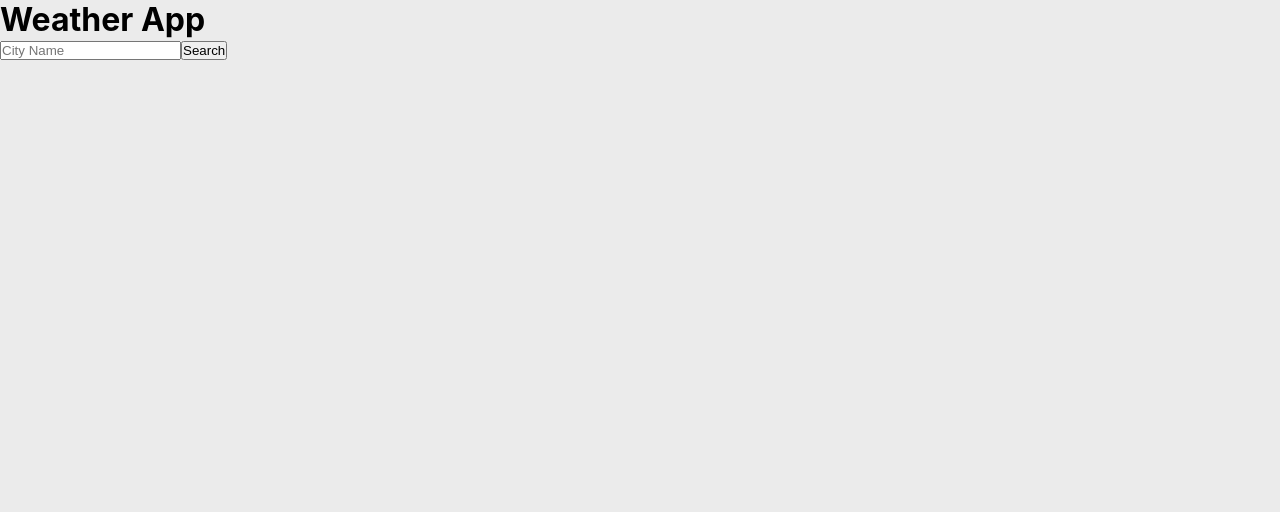
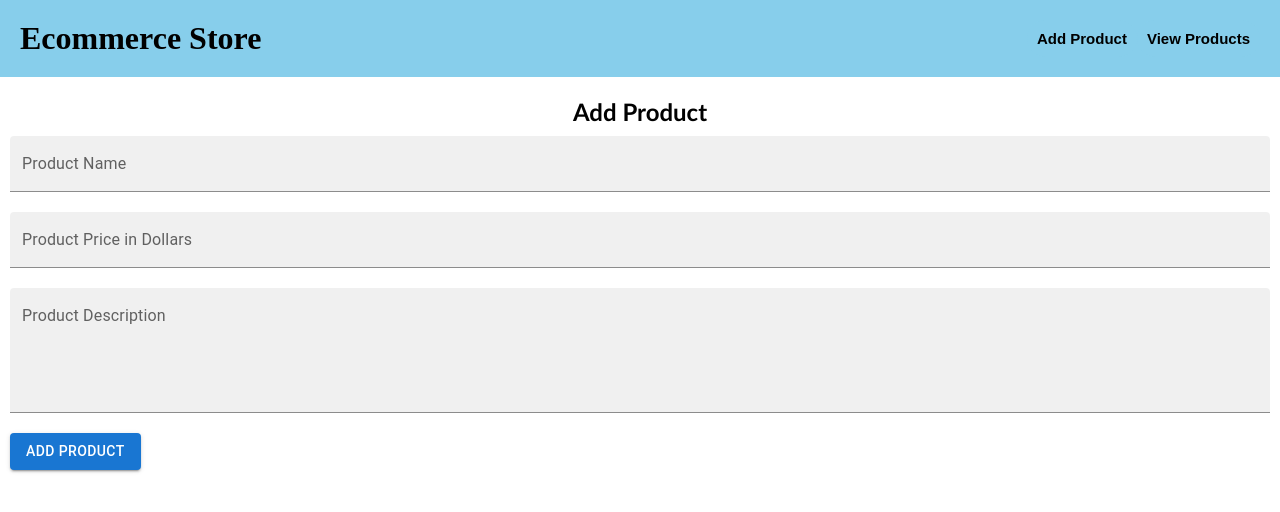
Before and after one commit to Huzefa1413/EcommerceApp-with-Express, a React (Create React App) app in the folder web/: page /addproduct in a window 1280 px wide. Shown: the top 512 px of the page. Built offline with nearby package versions, Linux system fonts and the light colour scheme.

Commit message:
Ecommerce App Basic

```diff
--- a/web/src/App.css
+++ /dev/null
@@ -1,15 +0,0 @@
-* {
-  padding: 0%;
-  margin: 0%;
-  box-sizing: border-box;
-}
-
-body {
-  background-color: #ebebeb;
-}
-
-.weatherBox {
-  width: 500px;
-  height: 200px;
-  background-color: white;
-}
--- a/web/src/App.js
+++ b/web/src/App.js
@@ -1,47 +1,17 @@
-import './App.css';
-import axios from 'axios';
-import { useState } from 'react'
-
-let baseUrl = '';
-if (window.location.href.split(':')[0] === 'http') {
-  baseUrl = 'http://localhost:5001';
-}
+import { BrowserRouter as Router, Routes, Route } from 'react-router-dom';
+import Navbar from './components/Navbar.js';
+import ViewProducts from './components/ViewProducts.js';
+import AddProducts from './components/AddProducts.js';
 
 function App() {
-  const [weatherData, setWeatherData] = useState([]);
-  const [cityName, setCityName] = useState("");
-
-  const submitHandler = (e) => {
-    e.preventDefault();
-    console.log(cityName)
-
-    axios.get(`${baseUrl}/weather/${cityName}`)
-      .then(response => {
-        console.log('response: ', response.data)
-        setWeatherData(response.data);
-      })
-      .catch(err => {
-        console.log("error: ", err);
-      })
-  }
   return (
     <>
-      <h1>Weather App</h1>
-      <form onSubmit={submitHandler}>
-        <input type="text" placeholder='City Name' onChange={e => { setCityName(e.target.value) }} />
-        <input type="submit" value='Search' />
-      </form>
-      {
-        (weatherData.length === 0) ? null :
-          <div className='weatherBox'>
-
-            City: {weatherData?.city}
-            <br />
-            Temperature: {Math.round(weatherData?.temp)}
-            <br />
-            Humidity: {Math.round(weatherData?.humidity)}
-          </div>
-      }
+      <Router>
+        <Routes>
+          <Route path="/" element={<><Navbar /><ViewProducts /></>} />
+          <Route path="/addproduct" element={<><Navbar /><AddProducts /></>} />
+        </Routes>
+      </Router>
     </>
   );
 }
--- /dev/null
+++ b/web/src/components/AddProducts.js
@@ -0,0 +1,91 @@
+import React from 'react'
+import axios from 'axios';
+import { useFormik } from 'formik';
+import * as yup from 'yup';
+import TextField from '@mui/material/TextField';
+import Button from '@mui/material/Button';
+
+let baseUrl = '';
+if (window.location.href.split(':')[0] === 'http') {
+    baseUrl = 'http://localhost:5001';
+}
+
+const AddProducts = () => {
+    const formik = useFormik({
+        initialValues: {
+            name: "",
+            price: "",
+            description: ""
+        },
+        validationSchema: yup.object({
+            name: yup
+                .string('Enter Product Name')
+                .required('Product Name is required'),
+            price: yup
+                .number('Enter Price')
+                .min(0, "Price Should be greater than 0 or equal to 0")
+                .required('Price is required'),
+            description: yup
+                .string("Enter Product Description")
+                .required("Description is required"),
+        }),
+        onSubmit: async (values) => {
+            axios.post(`${baseUrl}/product`, {
+                name: values.name,
+                price: values.price,
+                description: values.description,
+            })
+                .then(response => {
+                    console.log("Adding Products: ", response.data);
+                })
+                .catch(err => {
+                    console.log("Adding Products Error: ", err);
+                })
+        }
+    })
+    return (
+        <form className='addProduct' onSubmit={formik.handleSubmit}>
+            <h2>Add Product</h2>
+            <TextField
+                error={(formik.touched.name && formik.errors.name) ? true : false}
+                name='name'
+                id="filled-error-helper-text"
+                label="Product Name"
+                helperText={formik.touched.name && formik.errors.name}
+                variant="filled"
+                value={formik.values.name}
+                onChange={formik.handleChange}
+            />
+
+            <TextField
+                error={(formik.touched.price && formik.errors.price) ? true : false}
+                name='price'
+                type='number'
+                id="filled-error-helper-text"
+                label="Product Price in Dollars"
+                helperText={formik.touched.price && formik.errors.price}
+                variant="filled"
+                value={formik.values.price}
+                onChange={formik.handleChange}
+            />
+
+            <TextField
+                error={(formik.touched.description && formik.errors.description) ? true : false}
+                name='description'
+                id="filled-error-helper-text"
+                label="Product Description"
+                helperText={formik.touched.description && formik.errors.description}
+                variant="filled"
+                multiline
+                rows={4}
+                value={formik.values.description}
+                onChange={formik.handleChange}
+            />
+            <div>
+                <Button variant="contained" type='submit'>Add Product</Button>
+            </div>
+        </form>
+    )
+}
+
+export default AddProducts
--- /dev/null
+++ b/web/src/components/Navbar.js
@@ -0,0 +1,17 @@
+import React from 'react'
+import { useNavigate } from 'react-router-dom'
+
+const Navbar = () => {
+    const navigate = useNavigate()
+    return (
+        <div className='navbar'>
+            <h1>Ecommerce Store</h1>
+            <div>
+                <button onClick={() => { navigate('/addproduct') }}>Add Product</button>
+                <button onClick={() => { navigate('/') }}>View Products</button>
+            </div>
+        </div>
+    )
+}
+
+export default Navbar
--- /dev/null
+++ b/web/src/components/ViewProducts.js
@@ -0,0 +1,44 @@
+import React from 'react'
+import axios from 'axios'
+import { useEffect, useState } from 'react'
+
+let baseUrl = '';
+if (window.location.href.split(':')[0] === 'http') {
+    baseUrl = 'http://localhost:5001';
+}
+
+const ViewProducts = () => {
+    const [allProducts, setAllProducts] = useState([]);
+
+    useEffect(() => {
+        getAllProducts()
+    }, [])
+
+    const getAllProducts = async () => {
+        try {
+            const response = await axios.get(`${baseUrl}/products`)
+            console.log("Fetching Products: ", response.data);
+            setAllProducts(response.data.data)
+        } catch (error) {
+            console.log("Error Fetching Products", error);
+        }
+    }
+    return (
+        <div className='allProducts'>
+            {
+                allProducts.map((product) => (
+                    <div className="card">
+                        <div className="cardImage">
+                            <img src="https://source.unsplash.com/345x140/?products" alt="Product" />
+                        </div>
+                        <div className="cardName">{product.name}</div>
+                        <div className="cardPrice">$ {product.price}</div>
+                        <div className="cardDescription">{product.description}</div>
+                    </div>
+                ))
+            }
+        </div>
+    )
+}
+
+export default ViewProducts
--- a/web/src/index.css
+++ b/web/src/index.css
@@ -1,13 +1,101 @@
-body {
-  margin: 0;
-  font-family: -apple-system, BlinkMacSystemFont, 'Segoe UI', 'Roboto', 'Oxygen',
-    'Ubuntu', 'Cantarell', 'Fira Sans', 'Droid Sans', 'Helvetica Neue',
-    sans-serif;
-  -webkit-font-smoothing: antialiased;
-  -moz-osx-font-smoothing: grayscale;
+* {
+    padding: 0%;
+    margin: 0%;
+    box-sizing: border-box;
 }
 
-code {
-  font-family: source-code-pro, Menlo, Monaco, Consolas, 'Courier New',
-    monospace;
+.addProduct {
+    display: flex;
+    flex-direction: column;
 }
+
+.addProduct>div {
+    margin: 10px;
+}
+
+.addProduct h2 {
+    text-align: center;
+    font-family: 'Gill Sans', 'Gill Sans MT', Calibri, 'Trebuchet MS', sans-serif;
+}
+
+.navbar {
+    display: flex;
+    align-items: center;
+    justify-content: space-between;
+    background-color: skyblue;
+    height: 100%;
+    width: 100%;
+    margin-bottom: 20px;
+    padding: 20px;
+    flex-wrap: wrap;
+}
+
+.navbar button {
+    font-size: 15px;
+    font-weight: bold;
+    background-color: skyblue;
+    border: 0;
+    padding: 10px;
+    border-radius: 20px;
+    cursor: pointer;
+    transition: 0.5s;
+}
+
+.navbar button:hover {
+    background-color: white;
+}
+
+.allProducts {
+    /* background-color: red; */
+    display: flex;
+    flex-wrap: wrap;
+    justify-content: space-evenly;
+    row-gap: 10px;
+    column-gap: 10px;
+    margin: 10px;
+}
+
+.allProducts .card {
+    width: 345px;
+    background-color: aqua;
+    box-shadow: 2px 2px 2px 2px skyblue;
+    display: flex;
+    flex-direction: column;
+    row-gap: 10px;
+    padding: 10px;
+    border-radius: 10px;
+}
+
+.allProducts .cardImage {
+    width: 100%;
+}
+
+.allProducts .cardImage img {
+    width: 100%;
+}
+
+.allProducts .cardName {
+    font-size: 27px;
+    font-weight: bold;
+    font-family: 'Trebuchet MS', 'Lucida Sans Unicode', 'Lucida Grande', 'Lucida Sans', Arial, sans-serif;
+}
+
+.allProducts .cardPrice {
+    font-size: 23px;
+    font-family: Arial, Helvetica, sans-serif;
+    word-wrap: break-word;
+}
+
+.allProducts .cardDescription {
+    word-wrap: break-word;
+}
+
+@media screen and (max-width:514px) {
+    .navbar {
+        justify-content: center;
+    }
+
+    .allProducts .card {
+        width: 90%;
+    }
+}
```
Also changed, not shown: web/package.json (+7 -1 lines), 2 other files (tests, documents, lock files or other folders).
